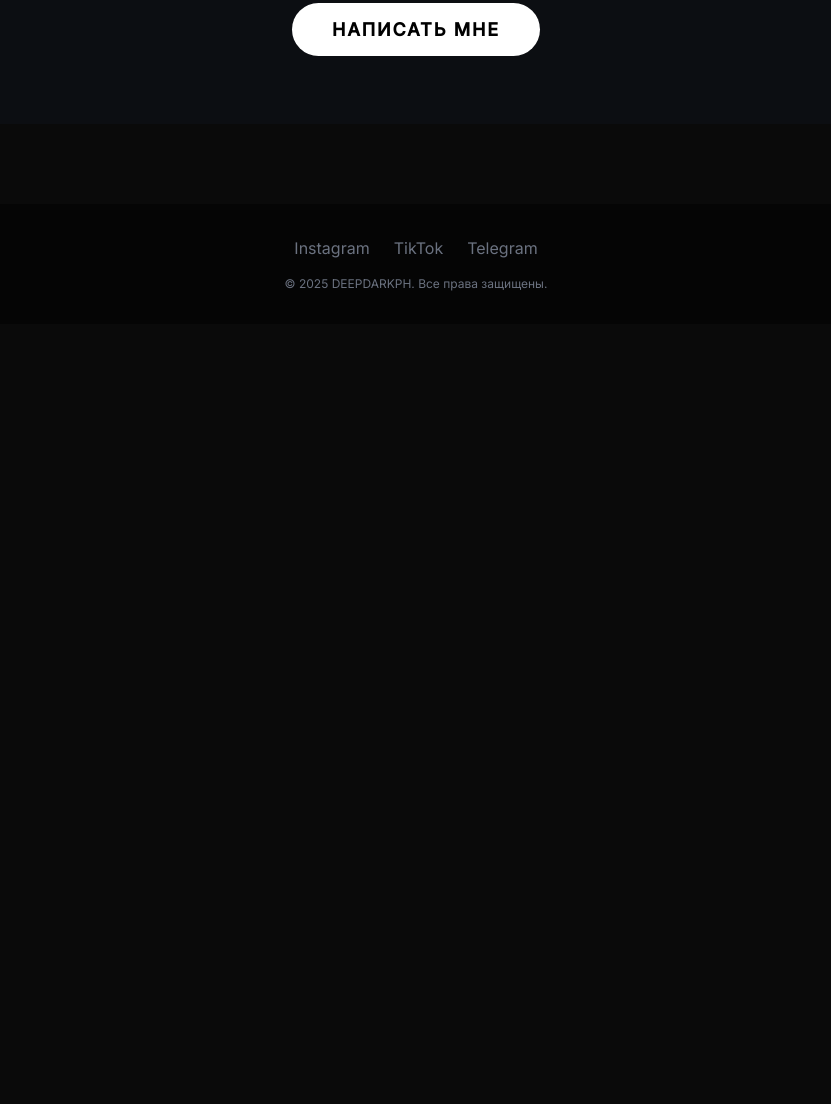
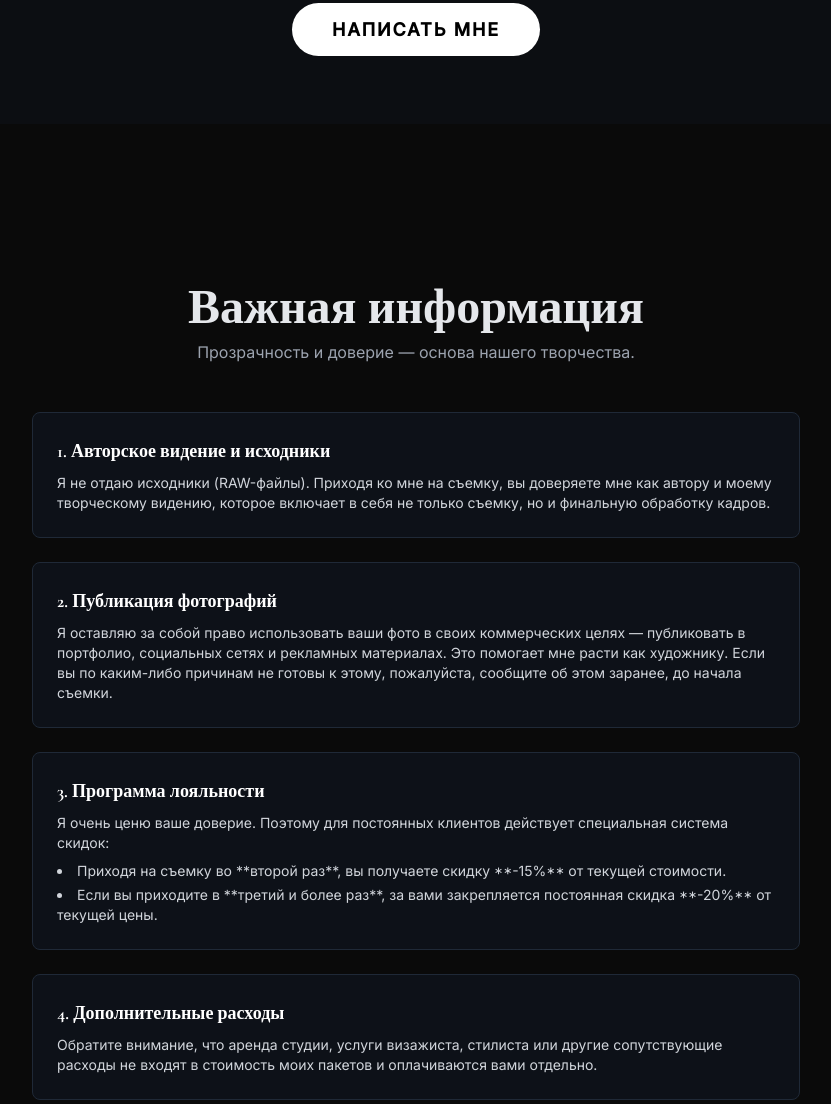
Before and after one commit to nocturneshadows/deepdarkph, a plain HTML site: page index.html in a window 1280 px wide. Shown: the part 7143-8247 px from the top of the page, without its empty margins (224-1055 px from the left). Before the commit the page ends 7467 px from the top, so only its background shows below. Drawn offline with nearby package versions, Linux system fonts and the light colour scheme.

Commit message:
Update index.html

```diff
--- a/index.html
+++ b/index.html
@@ -473,6 +473,39 @@
 
     </main>
 
+            <!-- **SECCIÓN: TÉRMINOS Y ACUERDOS (ACTUALIZADA)** -->
+        <section id="terms" class="py-20 max-w-3xl mx-auto">
+            <div class="text-center mb-12 reveal">
+                <h2 class="text-5xl font-bold mb-2">Важная информация</h2>
+                <p class="text-gray-400">Прозрачность и доверие — основа нашего творчества.</p>
+            </div>
+            <div class="space-y-6 text-gray-300 reveal">
+                <div class="bg-gray-900/50 rounded-lg border border-gray-800 p-6">
+                    <h3 class="font-bold text-lg mb-2 text-white">1. Авторское видение и исходники</h3>
+                    <p class="text-sm">Я не отдаю исходники (RAW-файлы). Приходя ко мне на съемку, вы доверяете мне как автору и моему творческому видению, которое включает в себя не только съемку, но и финальную обработку кадров.</p>
+                </div>
+                <div class="bg-gray-900/50 rounded-lg border border-gray-800 p-6">
+                    <h3 class="font-bold text-lg mb-2 text-white">2. Публикация фотографий</h3>
+                    <p class="text-sm">Я оставляю за собой право использовать ваши фото в своих коммерческих целях — публиковать в портфолио, социальных сетях и рекламных материалах. Это помогает мне расти как художнику. Если вы по каким-либо причинам не готовы к этому, пожалуйста, сообщите об этом заранее, до начала съемки.</p>
+                </div>
+                <div class="bg-gray-900/50 rounded-lg border border-gray-800 p-6">
+                    <h3 class="font-bold text-lg mb-2 text-white">3. Программа лояльности</h3>
+                    <p class="text-sm">Я очень ценю ваше доверие. Поэтому для постоянных клиентов действует специальная система скидок:</p>
+                    <ul class="list-disc list-inside mt-2 text-sm space-y-1">
+                        <li>Приходя на съемку во **второй раз**, вы получаете скидку **-15%** от текущей стоимости.</li>
+                        <li>Если вы приходите в **третий и более раз**, за вами закрепляется постоянная скидка **-20%** от текущей цены.</li>
+                    </ul>
+                </div>
+                <!-- **PUNTO AÑADIDO** -->
+                <div class="bg-gray-900/50 rounded-lg border border-gray-800 p-6">
+                    <h3 class="font-bold text-lg mb-2 text-white">4. Дополнительные расходы</h3>
+                    <p class="text-sm">Обратите внимание, что аренда студии, услуги визажиста, стилиста или другие сопутствующие расходы не входят в стоимость моих пакетов и оплачиваются вами отдельно.</p>
+                </div>
+            </div>
+        </section>
+
+    </main>
+
     <!-- FOOTER -->
     <footer class="bg-black/50">
         <div class="container mx-auto px-6 py-8 text-center text-gray-500">
```
